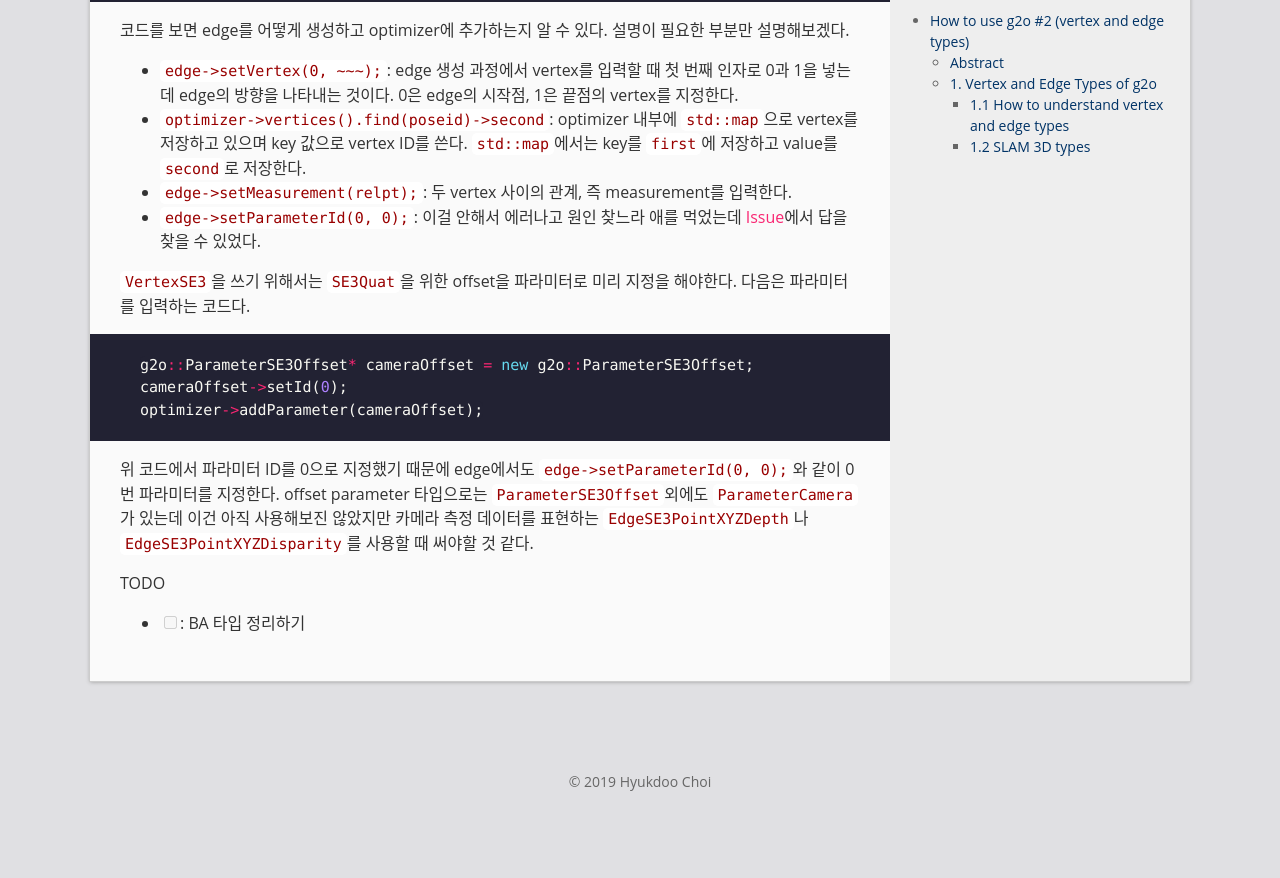
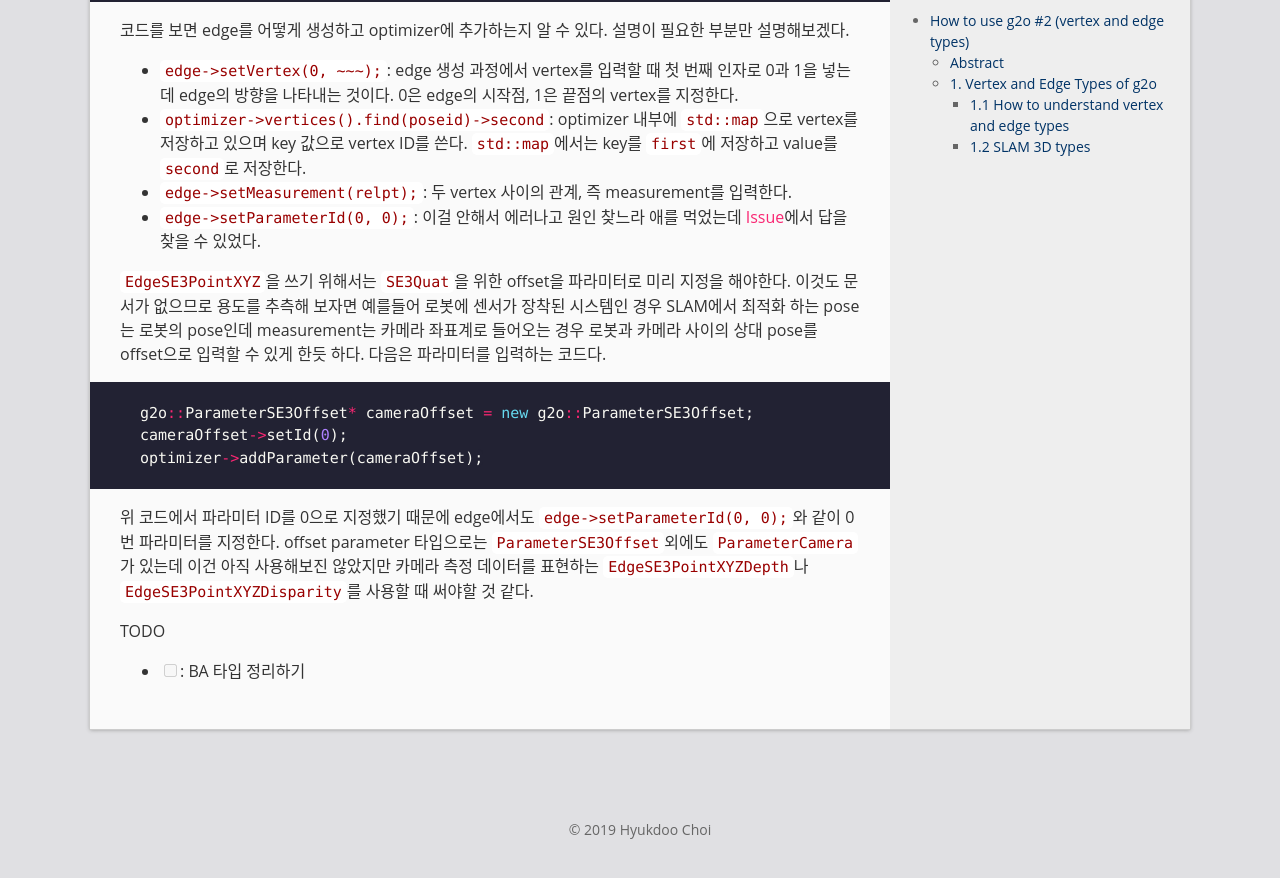
Before and after one commit to goodgodgd/ian-flow, a Jekyll site: the page built from _posts/2019-01-29-how-to-use-g2o_2.markdown, in a window 1280 px wide and 900 px high, scrolled down 4486 px. Shown: the top 878 px of the window. Built offline with Jekyll 4.4.1, drawn with Linux system fonts in a browser that asks for light colours; before the commit the page ends 5338 px from its top, so only the background shows below that.

Commit message:
add some words on g2o 2

````diff
--- a/_posts/2019-01-29-how-to-use-g2o_2.markdown
+++ b/_posts/2019-01-29-how-to-use-g2o_2.markdown
@@ -158,7 +158,7 @@ void Slam3DConstructor::addEdgePosePoint(int poseid, int ptid, const Eigen::Vect
 - `edge->setMeasurement(relpt);`: 두 vertex 사이의 관계, 즉 measurement를 입력한다.
 - `edge->setParameterId(0, 0);`: 이걸 안해서 에러나고 원인 찾느라 애를 먹었는데 [Issue](https://github.com/RainerKuemmerle/g2o/issues/34)에서 답을 찾을 수 있었다.
 
-`VertexSE3`을 쓰기 위해서는 `SE3Quat`을 위한 offset을 파라미터로 미리 지정을 해야한다. 다음은 파라미터를 입력하는 코드다.
+`EdgeSE3PointXYZ`을 쓰기 위해서는 `SE3Quat`을 위한 offset을 파라미터로 미리 지정을 해야한다. 이것도 문서가 없으므로 용도를 추측해 보자면 예를들어 로봇에 센서가 장착된 시스템인 경우 SLAM에서 최적화 하는 pose는 로봇의 pose인데 measurement는 카메라 좌표계로 들어오는 경우 로봇과 카메라 사이의 상대 pose를 offset으로 입력할 수 있게 한듯 하다. 다음은 파라미터를 입력하는 코드다.
 
 ```cpp
 g2o::ParameterSE3Offset* cameraOffset = new g2o::ParameterSE3Offset;
````
